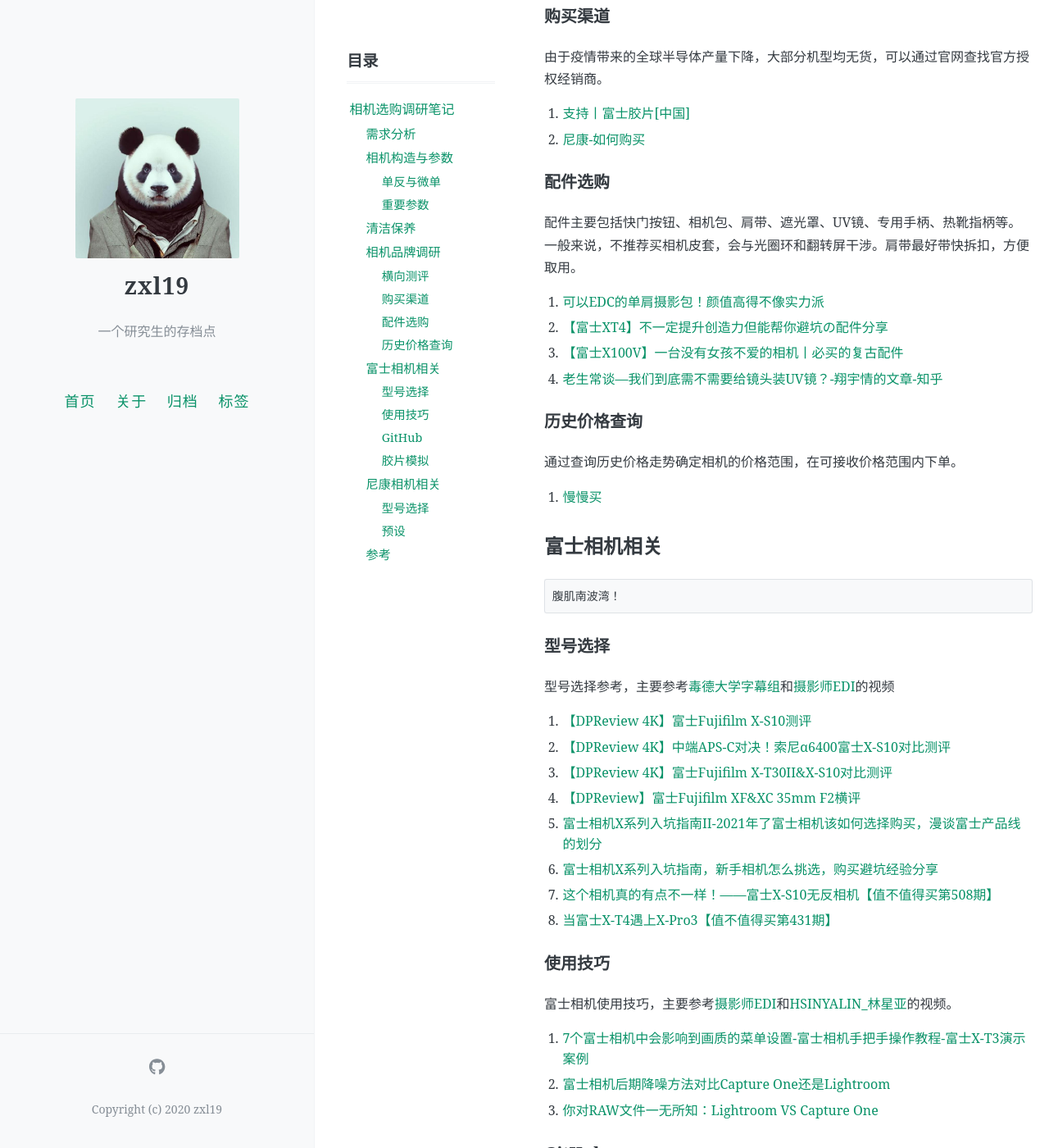
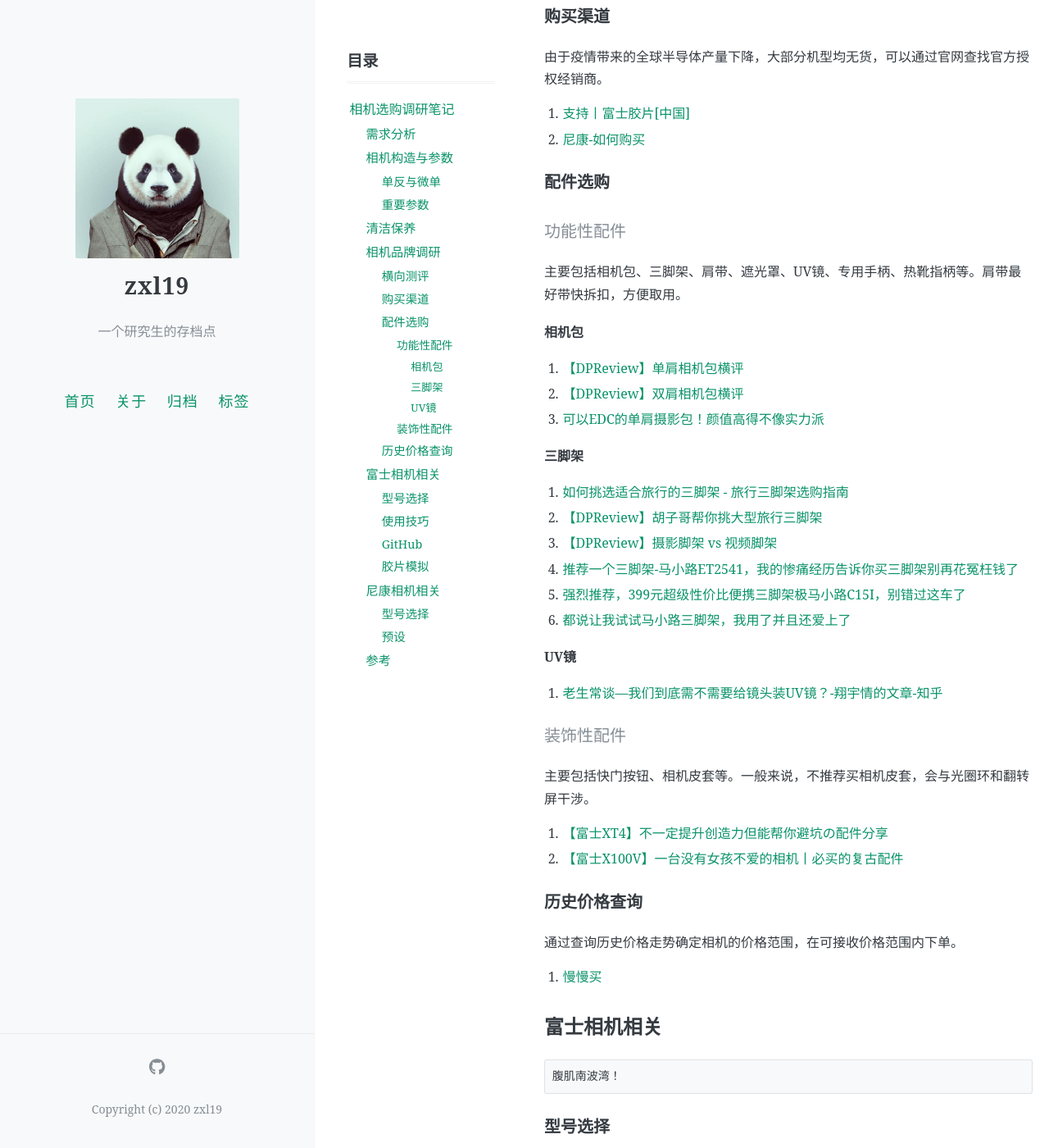
Before and after one commit to zxl19/zxl19.github.io, a Jekyll site: the page built from _posts/2021-10-29-camera-note.md, in a window 1280 px wide and 1400 px high, scrolled down 1857 px. Shown: the whole window at 82% size. Built offline with Jekyll 4.4.1, drawn with Linux system fonts in a browser that asks for light colours; comment, search, counter and statistics services are not loaded.

Commit message:
Update 2021-10-29-camera-note.md

```diff
--- a/_posts/2021-10-29-camera-note.md
+++ b/_posts/2021-10-29-camera-note.md
@@ -81,12 +81,35 @@ pinned: false
 
 ### 配件选购
 
-配件主要包括快门按钮、相机包、肩带、遮光罩、UV镜、专用手柄、热靴指柄等。一般来说，不推荐买相机皮套，会与光圈环和翻转屏干涉。肩带最好带快拆扣，方便取用。
+#### 功能性配件
 
-1. [可以EDC的单肩摄影包！颜值高得不像实力派](https://www.bilibili.com/video/BV1Zw411f7xZ)
-2. [【富士XT4】不一定提升创造力但能帮你避坑の配件分享](https://www.bilibili.com/video/BV1ii4y1u7eK)
-3. [【富士X100V】一台没有女孩不爱的相机丨必买的复古配件](https://www.bilibili.com/video/BV1Mb4y167oK)
-4. [老生常谈—我们到底需不需要给镜头装UV镜？-翔宇情的文章-知乎](https://zhuanlan.zhihu.com/p/43656792)
+主要包括相机包、三脚架、肩带、遮光罩、UV镜、专用手柄、热靴指柄等。肩带最好带快拆扣，方便取用。
+
+##### 相机包
+
+1. [【DPReview】单肩相机包横评](https://www.bilibili.com/video/BV14Y4y1L7Mt)
+2. [【DPReview】双肩相机包横评](https://www.bilibili.com/video/BV1ot4y1n7cq)
+3. [可以EDC的单肩摄影包！颜值高得不像实力派](https://www.bilibili.com/video/BV1Zw411f7xZ)
+
+##### 三脚架
+
+1. [如何挑选适合旅行的三脚架 - 旅行三脚架选购指南](https://www.bilibili.com/video/BV1UE411T7TJ)
+2. [【DPReview】胡子哥帮你挑大型旅行三脚架](https://www.bilibili.com/video/BV1NF411G7f7)
+3. [【DPReview】摄影脚架 vs 视频脚架](https://www.bilibili.com/video/BV117411m7yv)
+4. [推荐一个三脚架-马小路ET2541，我的惨痛经历告诉你买三脚架别再花冤枉钱了](https://www.bilibili.com/video/BV1e5411L7rz)
+5. [强烈推荐，399元超级性价比便携三脚架极马小路C15I，别错过这车了](https://www.bilibili.com/video/BV1uq4y1u7bN)
+6. [都说让我试试马小路三脚架，我用了并且还爱上了](https://www.bilibili.com/video/BV1sU4y1n7Py)
+
+##### UV镜
+
+1. [老生常谈—我们到底需不需要给镜头装UV镜？-翔宇情的文章-知乎](https://zhuanlan.zhihu.com/p/43656792)
+
+#### 装饰性配件
+
+主要包括快门按钮、相机皮套等。一般来说，不推荐买相机皮套，会与光圈环和翻转屏干涉。
+
+1. [【富士XT4】不一定提升创造力但能帮你避坑の配件分享](https://www.bilibili.com/video/BV1ii4y1u7eK)
+2. [【富士X100V】一台没有女孩不爱的相机丨必买的复古配件](https://www.bilibili.com/video/BV1Mb4y167oK)
 
 ### 历史价格查询
 
```
